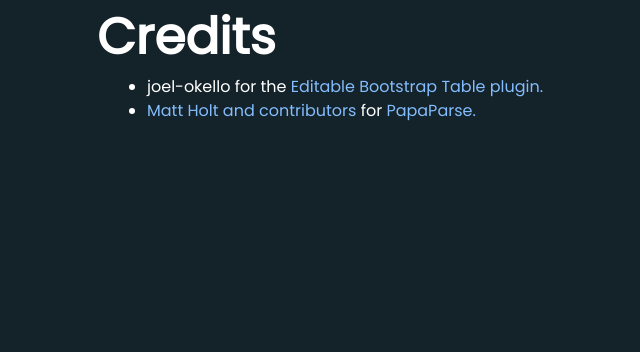
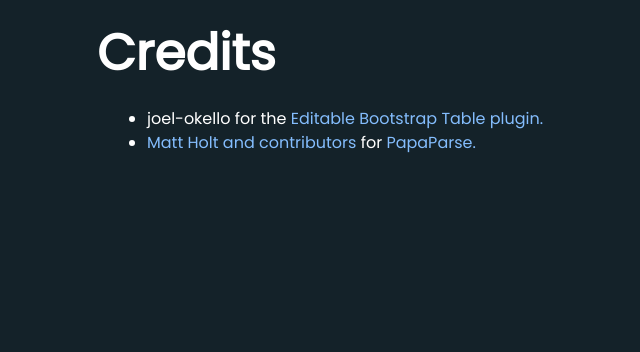
Before and after one commit to 1Gokul/table2markdown, a Flask app: template templates/credits.html in a window 1400 px wide. Shown: the part 72-424 px from the top of the page, without its empty margins (158-798 px from the left). Run offline with Flask 2, Linux system fonts and the light colour scheme; the template is opened without the code that fills it, so the values that code supplies are empty; some libraries are stand-ins or nearby versions.

Commit message:
Fixed credits heading

```diff
--- a/templates/credits.html
+++ b/templates/credits.html
@@ -1,7 +1,7 @@
 {% extends "layout.html" %}
 
 {% block body %}
-<div class="big-page-title">Credits</div>
+<div class="big-page-title my-3">Credits</div>
 <ul class="credit-list">
     <li>joel-okello for the <a href="https://www.jqueryscript.net/table/table-editing-creation-bootstable.html">Editable
             Bootstrap Table plugin.</a></li>
```
